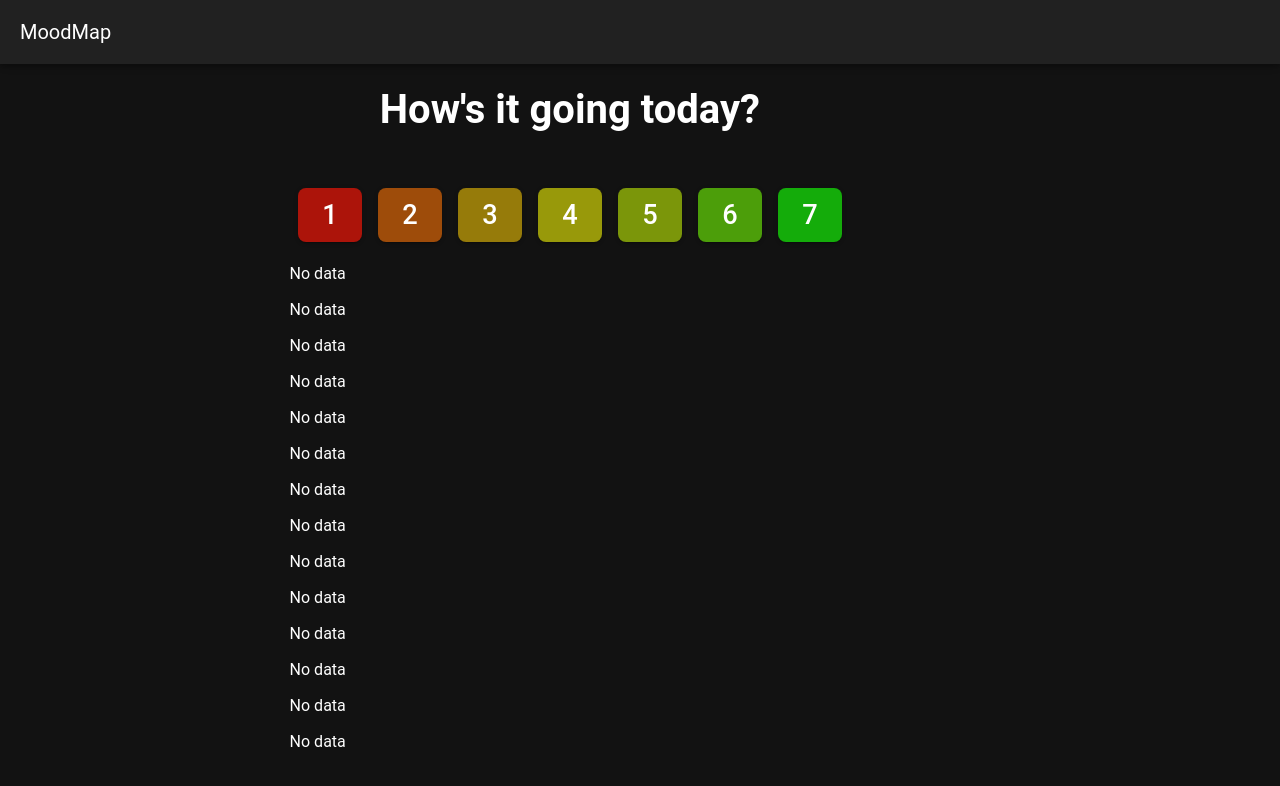
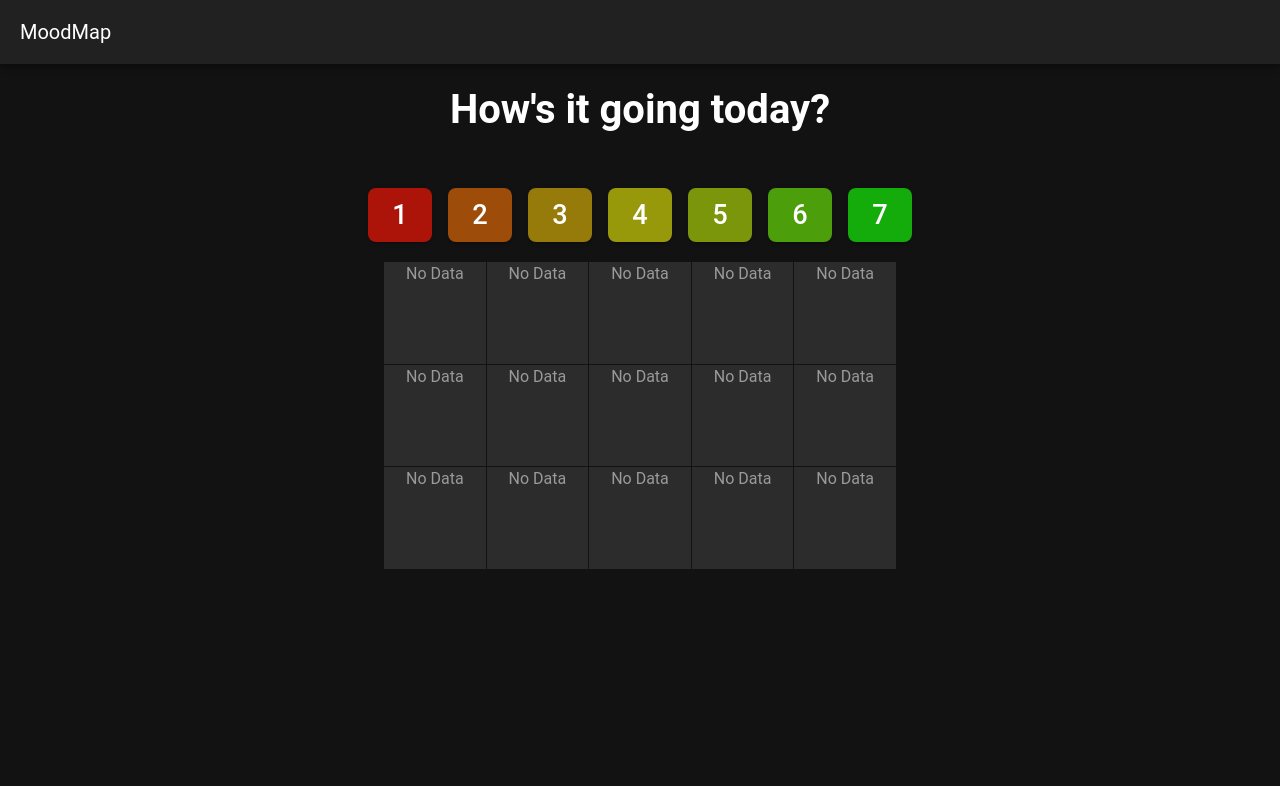
Before and after one commit to graigjanssen/mood-map, a Vue app: page / in a window 1280 px wide. Shown: the top 786 px of the page. Built offline with nearby package versions, Linux system fonts and the light colour scheme.

Commit message:
snapshot and tile display wip

```diff
--- a/src/components/mood-history/MoodSnapshot.vue
+++ b/src/components/mood-history/MoodSnapshot.vue
@@ -1,10 +1,9 @@
 <template>
   <div class="mood-snapshot">
-    <div
+    <mood-tile
       v-for="(entry, index) of snapshotEntries"
-      :key="index">
-      <mood-tile :entry="entry" />
-    </div>
+      :key="index"
+      :entry="entry" />
   </div>
 </template>
 
@@ -19,14 +18,14 @@
 
 const { entries } = useAppStore();
 
-const lastTwoWeeks = Array.from({ length: 14 }, (_, i) =>
-  adapter.addDays(today, -(13 - i))
+const recentDates = Array.from({ length: 15 }, (_, i) =>
+  adapter.addDays(today, -(14 - i))
 );
 
-const recentEntries = computed(() => entries.slice(-14));
+const recentEntries = computed(() => entries.slice(-15));
 
 const snapshotEntries = computed(() => {
-  return lastTwoWeeks.map((date) => {
+  return recentDates.map((date) => {
     const entry = recentEntries.value.find((entry) =>
       adapter.isSameDay(date, entry.date)
     );
@@ -34,3 +33,15 @@
   });
 });
 </script>
+
+<style lang="scss">
+.mood-snapshot {
+  display: grid;
+  grid-template-columns: repeat(auto-fit, minmax(100px, 1fr));
+  gap: 1px;
+  justify-content: center;
+  width: 100%;
+  max-width: 512px;
+  margin: 0 auto;
+}
+</style>
--- a/src/components/mood-history/MoodTile.vue
+++ b/src/components/mood-history/MoodTile.vue
@@ -1,18 +1,35 @@
 <template>
-  <div class="mood-tile mb-3">
-    <div v-if="props.entry">
-      <h3>{{ props.entry.date }}</h3>
-      <p>{{ props.entry.moodRating }}: {{ props.entry.moodDescription }}</p>
-    </div>
-    <div v-else>No data</div>
+  <div
+    v-if="props.entry"
+    class="tile tile--mood"
+    :style="{ backgroundColor: ratingColors[props.entry.moodRating] }">
+    <h3>{{ props.entry.date }}</h3>
+    <p>{{ props.entry.moodRating }}: {{ props.entry.moodDescription }}</p>
+  </div>
+  <div
+    v-else
+    class="tile tile--empty">
+    <p class="text-center">No Data</p>
   </div>
 </template>
 
 <script lang="ts" setup>
 import { defineProps, type PropType } from 'vue';
+import { ratingColors } from '@/utilities/constants';
 import { DailyEntry } from '@/types';
 
 const props = defineProps({
   entry: Object as PropType<DailyEntry | null>,
 });
 </script>
+
+<style lang="scss">
+.tile {
+  aspect-ratio: 1 / 1;
+  overflow: hidden;
+  &--empty {
+    background-color: #2c2c2c;
+    color: #9a9a9a;
+  }
+}
+</style>
--- a/src/components/mood-input/MoodRating.vue
+++ b/src/components/mood-input/MoodRating.vue
@@ -5,7 +5,7 @@
       :key="num"
       :class="{ selected: selectedMood === num }"
       class="mood-btn"
-      :color="colors[num - 1]"
+      :color="ratingColors[num]"
       @click="selectMood(num)">
       {{ num }}
     </v-btn>
@@ -14,10 +14,11 @@
 
 <script lang="ts" setup>
 import { ref, defineEmits } from 'vue';
+import { ratingColors } from '@/utilities/constants';
 const emit = defineEmits(['moodSelected']);
 const selectedMood = ref<number | null>(null);
-const colors = ['#ac140a', '#9e4c0a', '#967b0a', '#98990a', '#7b960a', '#4c9e0a', '#14ac0a'];
-const selectMood = (num: number) => {
+
+  const selectMood = (num: number) => {
   selectedMood.value = num;
   emit('moodSelected', num);
 };
@@ -32,10 +33,10 @@
     border-radius: 8px;
     min-height: 54px;
     font-size: 1.7rem;
-    transition: all .25s;
+    transition: all 0.25s;
     &:hover {
       transform: translateY(-4px) scale(103%);
-      box-shadow: 0 3px 10px rgba(175, 175, 175, .7);
+      box-shadow: 0 3px 10px rgba(175, 175, 175, 0.7);
     }
     &.selected {
       font-weight: bold;
--- a/src/types.ts
+++ b/src/types.ts
@@ -25,7 +25,7 @@
 
 export interface DailyEntry {
   date: Date;
-  moodRating: number | null;
+  moodRating: number;
   moodDescription?: string;
   journalEntry?: string;
   diet?: DietEntry[];
--- /dev/null
+++ b/src/utilities/constants.ts
@@ -0,0 +1,9 @@
+export const ratingColors: { [key: number ]: string } = {
+  1: '#ac140a',
+  2: '#9e4c0a',
+  3: '#967b0a',
+  4: '#98990a',
+  5: '#7b960a',
+  6: '#4c9e0a',
+  7: '#14ac0a',
+};
--- a/src/views/Dashboard.vue
+++ b/src/views/Dashboard.vue
@@ -20,13 +20,16 @@
 
 <style lang="scss">
 .content-container {
+  display: flex;
+  flex-direction: column;
+  align-items: center;
   width: 95%;
   margin: 0 auto;
 }
 
 @media (min-width: 768px) {
   .content-container {
-    width: 60%;
+    width: 65%;
   }
 }
 </style>
```
